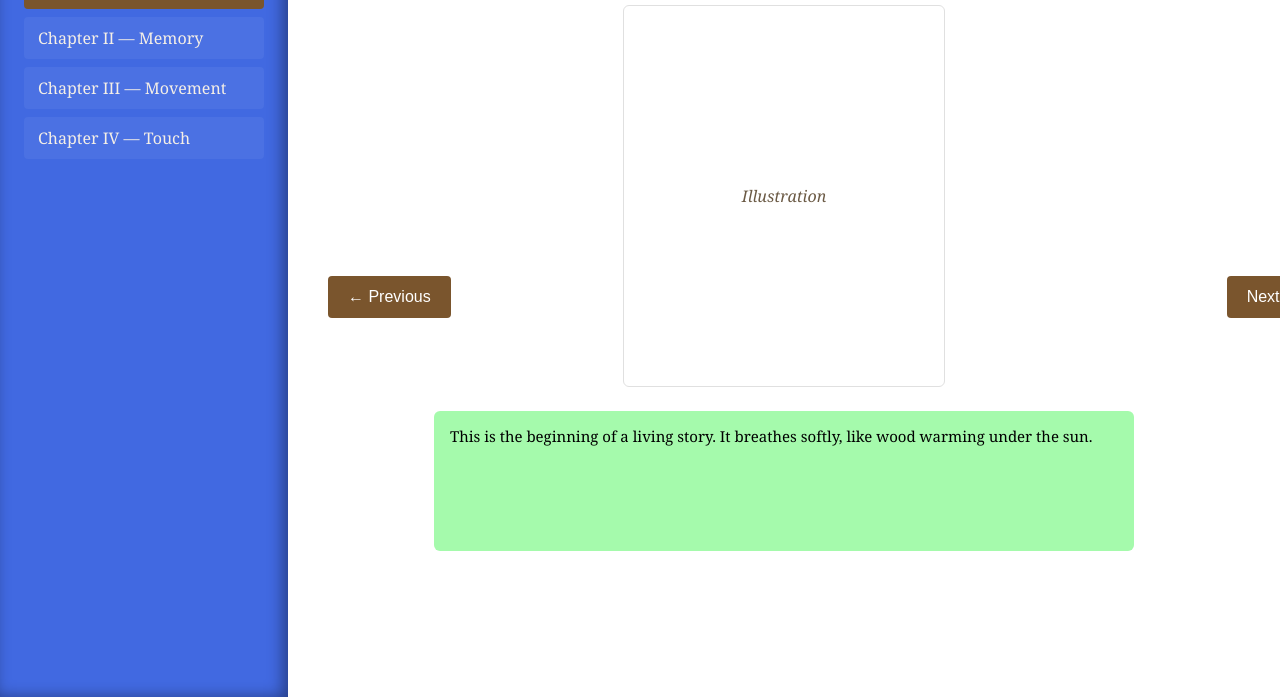
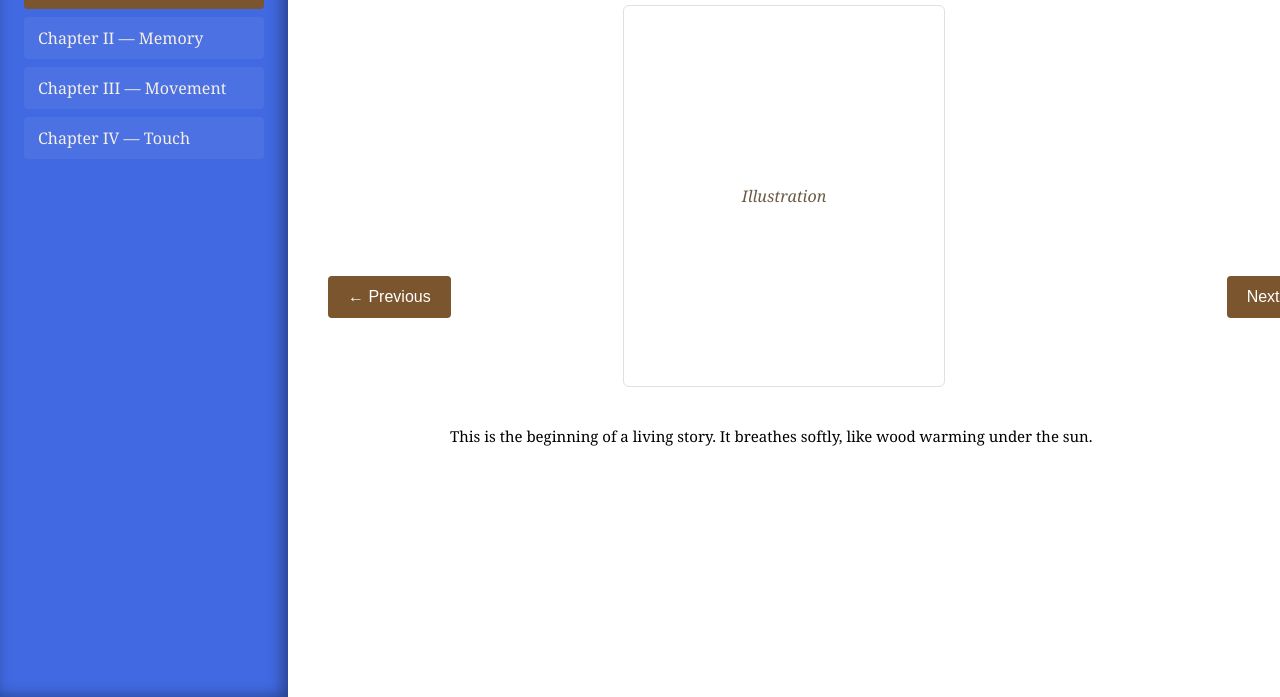
Before and after one commit to gloriacitizen00-dev/living-storybook, a plain HTML site: page index.html in a window 1280 px wide. Shown: the part 103-800 px from the top of the page. Drawn offline with Linux system fonts and the light colour scheme.

Commit message:
Update index.html

```diff
--- a/index.html
+++ b/index.html
@@ -101,11 +101,11 @@
   }
 
   .text-box {
-    background: #a5faac;
+    background: #ffffff;
     border-radius: 6px;
     padding: 14px 16px;
 
-    width: 100%;
+    width: 150%;
     max-width: 700px;
     height: 140px;
 
```
